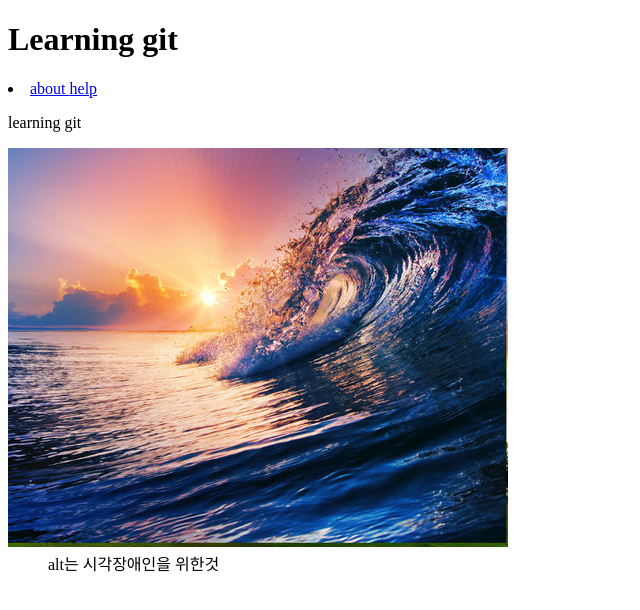
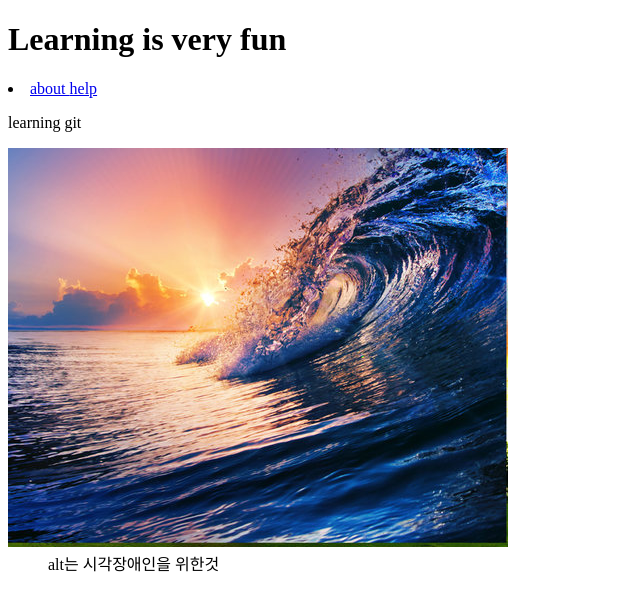
Before and after one commit to crossmarien/project, a plain HTML site: page index.html in a window 1280 px wide. Shown: the whole page, without its empty margins (0-640 px from the left). Drawn offline with Linux system fonts and the light colour scheme.

Commit message:
masterfix

```diff
--- a/index.html
+++ b/index.html
@@ -9,7 +9,7 @@
     </title>
 </head>
 <body>
-    <h1>Learning git</h1>
+    <h1>Learning is very fun</h1>
     <u1>
         <li><a href ="./about.html"> about </a> <a href ="./help.html"> help</a></li>
 
```
